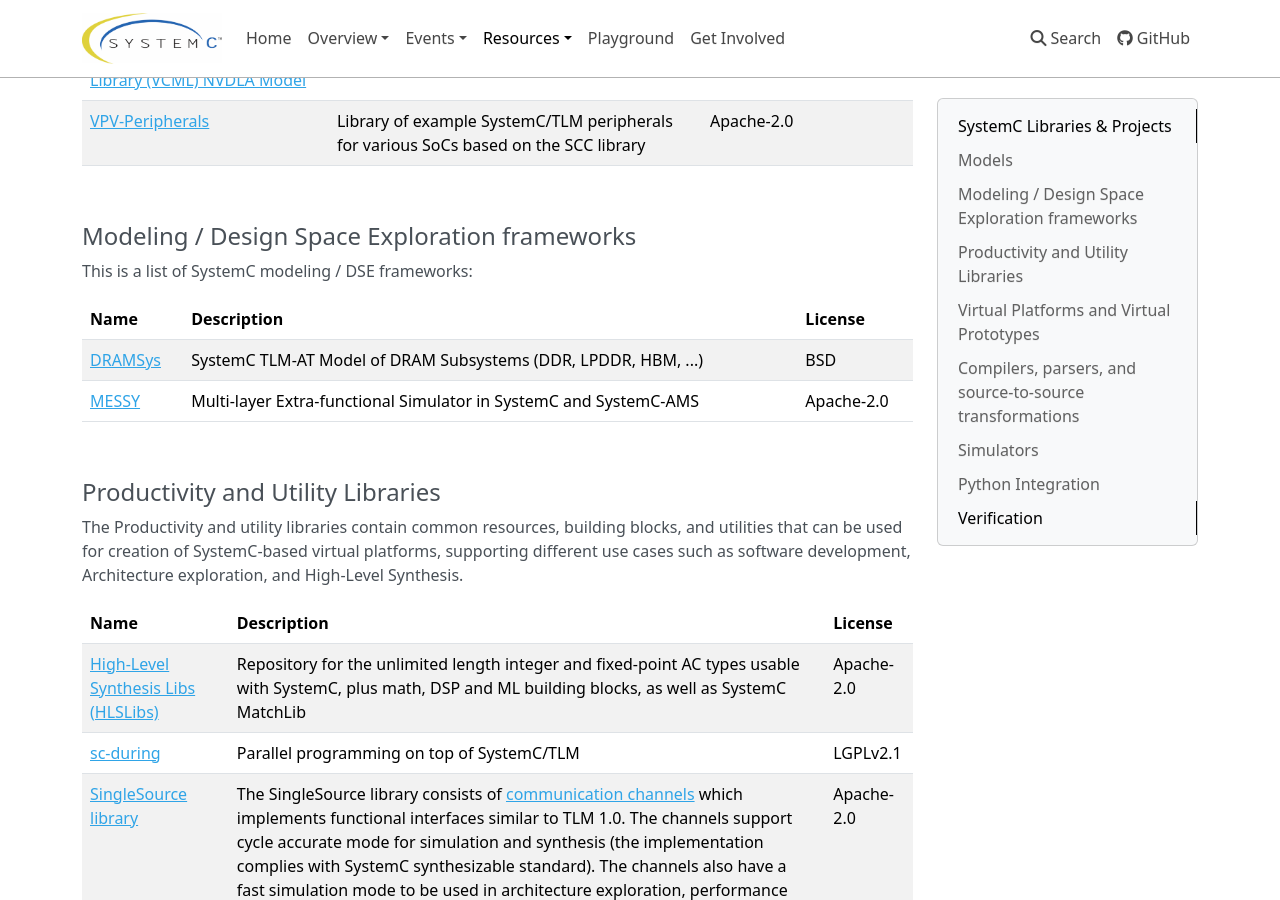
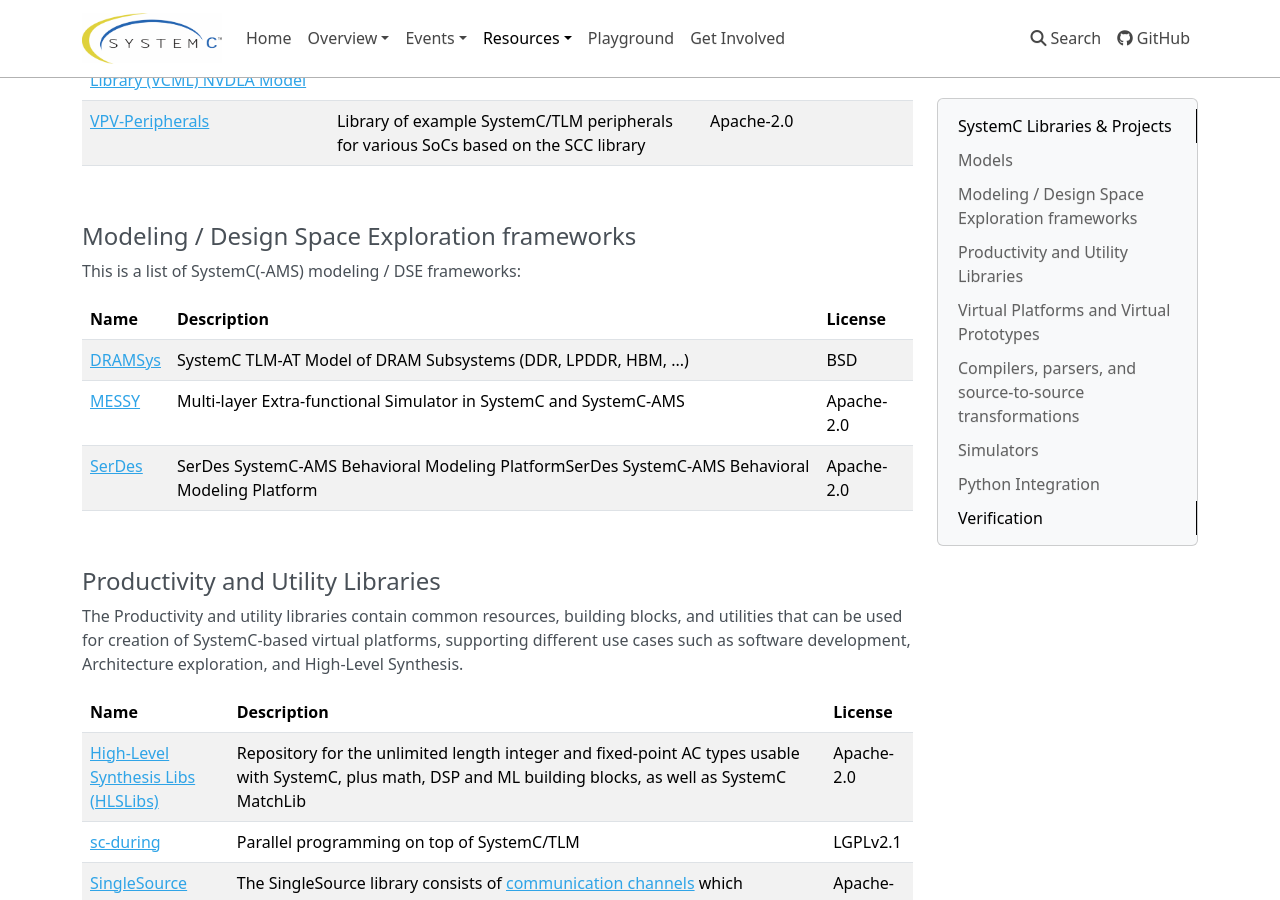
Before and after one commit to accellera-official/systemc.org, an MkDocs documentation site: the page built from docs/resources/projects.md, in a window 1280 px wide and 900 px high, scrolled down 573 px. Built offline with MkDocs 1.6.1, drawn with Linux system fonts in a browser that asks for light colours; nearby versions of some CDN libraries.

```diff
--- a/docs/resources/projects.md
+++ b/docs/resources/projects.md
@@ -19,12 +19,13 @@ This is a list of SystemC models for use in virtual platforms:
 <br>
 ## Modeling / Design Space Exploration frameworks
 
-This is a list of SystemC modeling / DSE frameworks:
+This is a list of SystemC(-AMS) modeling / DSE frameworks:
 
 | Name             | Description                                                       | License    |
 | :--------------- | :---------------------------------------------------------------- | :--------- |
 | [DRAMSys][36]    | SystemC TLM-AT Model of DRAM Subsystems (DDR, LPDDR, HBM, ...)    | BSD        |
 | [MESSY][37]      | Multi-layer Extra-functional Simulator in SystemC and SystemC-AMS | Apache-2.0 |
+| [SerDes][38]     | SerDes SystemC-AMS Behavioral Modeling PlatformSerDes SystemC-AMS Behavioral Modeling Platform | Apache-2.0 |
 
 <br>
 ## Productivity and Utility Libraries
```
Also changed, not shown: other parts of docs/resources/projects.md (+1 -0 lines), docs/resources/publications.md (+2 -0 lines).
